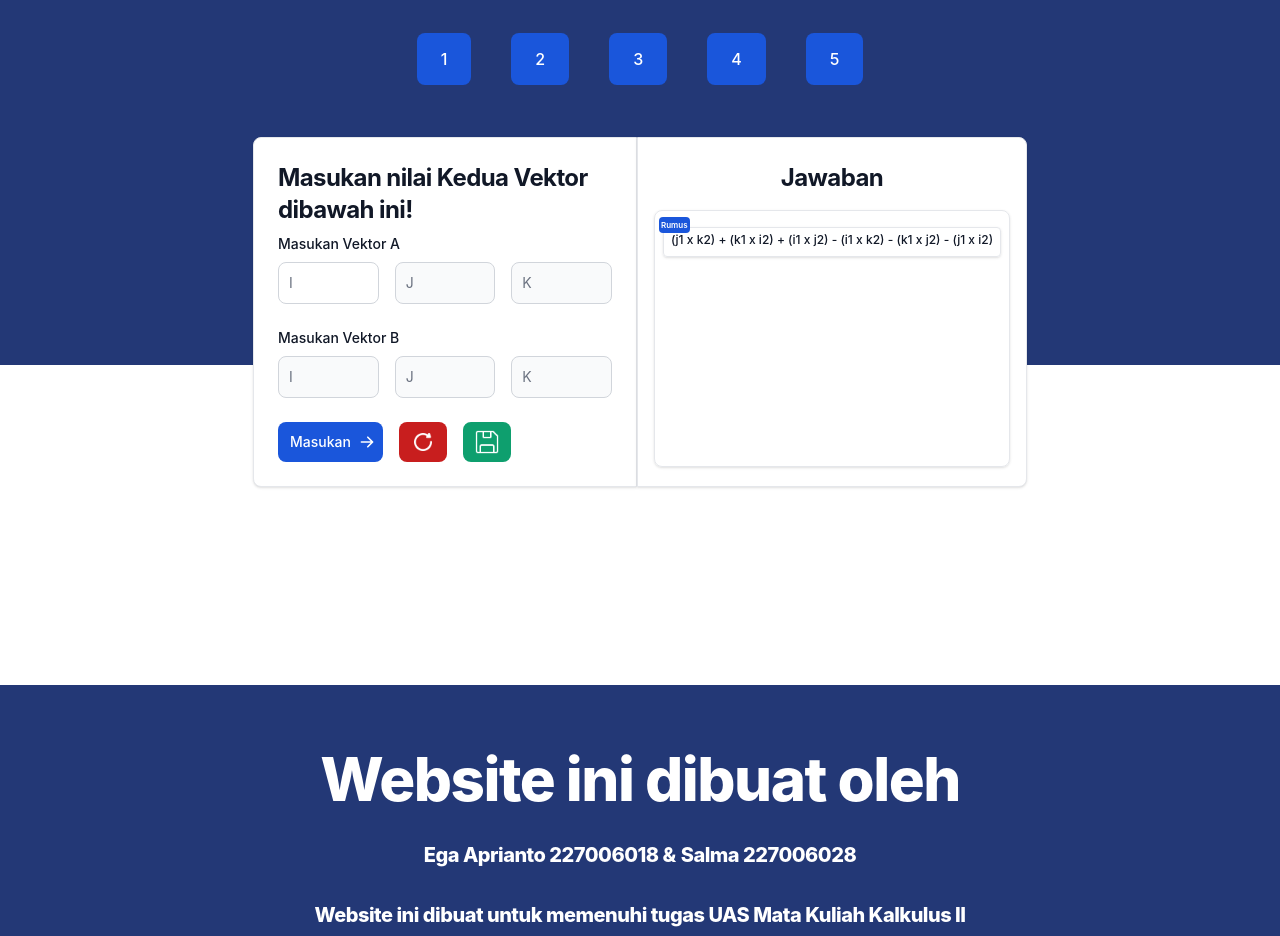
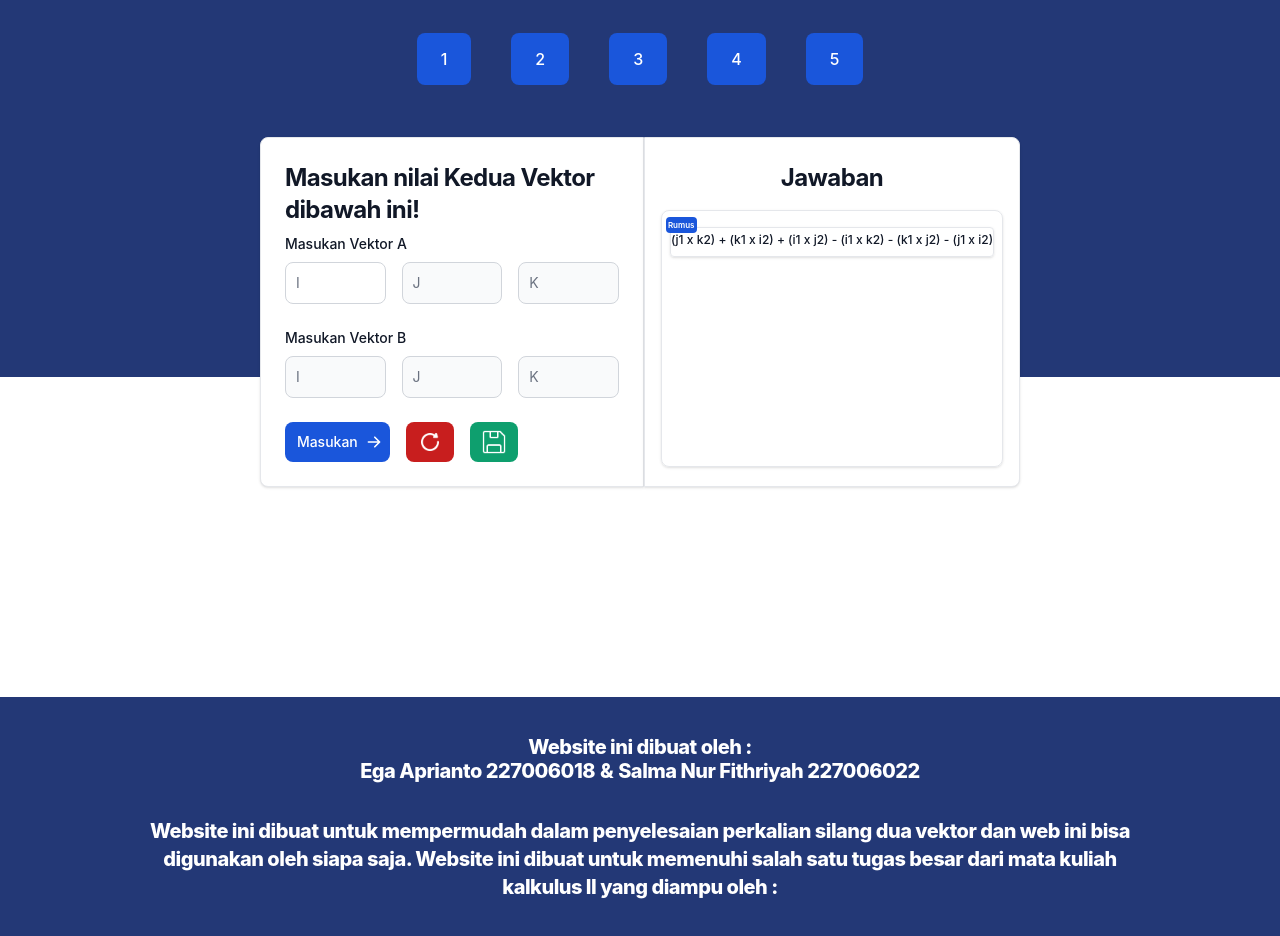
Before and after one commit to EgaAprianto/kalkulus, a React (Create React App) app: page / in a window 1280 px wide. Shown: the part 780-1716 px from the top of the page. Built offline with nearby package versions, Linux system fonts and the light colour scheme.

Commit message:
Tinggal benerin about sama kotak terus buat halaman saving

```diff
--- a/public/index.html
+++ b/public/index.html
@@ -24,7 +24,7 @@
       work correctly both with client-side routing and a non-root public URL.
       Learn how to configure a non-root public URL by running `npm run build`.
     -->
-    <title>React App</title>
+    <title>Crspro.</title>
   </head>
   <body>
     <noscript>You need to enable JavaScript to run this app.</noscript>
--- a/src/components/About.js
+++ b/src/components/About.js
@@ -4,20 +4,29 @@ import { Link } from "react-router-dom";
 const About = () => {
   return (
     <div class="mb-44 mt-80 bg-blue-900 dark:bg-gray-900">
-    <div class="max-w-screen-xl h-4/6 px-4 py-8 mx-auto lg:gap-8 xl:gap-0 lg:py-16 lg:grid-cols-12">
-    <div class="mr-auto place-self-center text-center lg:col-span-7">
-            <h1 class="max-w-full mb-8 text-4xl font-extrabold leading-none tracking-tight md:text-5xl xl:text-6xl text-white">
-              Website ini dibuat oleh
+    <div class="max-w-screen-xl h-4/6 px-4 py-8 mx-auto lg:gap-8 xl:gap-0 lg:py-10 lg:grid-cols-12">
+    <div class="place-self-center text-center lg:col-span-7">
+            <h1 class="max-w-full font-extrabold leading-none tracking-tight text-xl text-white">
+              Website ini dibuat oleh :
             </h1>
             <div className="flex flex-wrap justify-center">
 
-            <h1 className="max-w-full mb-8 text-4xl font-extrabold leading-none tracking-tight md:text-xl xl:text-xl text-white">Ega Aprianto 227006018 &</h1>
-
-            <h1 className="ml-[5px] max-w-full mb-8 text-4xl font-extrabold leading-none tracking-tight md:text-xl xl:text-xl text-white">Salma 227006028</h1>
+            <h1 className="max-w-full mb-8 font-extrabold leading-none tracking-tight md:text-xl xl:text-xl text-white">
+              Ega Aprianto 227006018
+            </h1>
+            <h1 className="mx-[5px] max-w-full mb-8 font-extrabold leading-none tracking-tight md:text-xl xl:text-xl text-white">
+              &
+            </h1>
+            <h1 className="max-w-full mb-8 font-extrabold leading-none tracking-tight md:text-xl xl:text-xl text-white">
+            Salma Nur Fithriyah 227006022
+            </h1>
+            <h1 className="max-w-[1000px] mb-8 font-extrabold leading-none tracking-tight md:text-xl xl:text-xl text-white">
+            Website ini dibuat untuk mempermudah dalam penyelesaian perkalian silang dua vektor dan web ini bisa digunakan oleh siapa saja. Website ini dibuat untuk memenuhi salah satu tugas besar dari mata kuliah kalkulus II yang diampu oleh :
+            </h1>
             </div>
-            <p class="max-w-full mb-8 text-4xl font-extrabold leading-none tracking-tight md:text-xl xl:text-xl text-white">
-              Website ini dibuat untuk memenuhi tugas UAS Mata Kuliah Kalkulus II
-            </p>
+            <h1 className="max-w-full mb-8 font-extrabold leading-none tracking-tight md:text-xl xl:text-xl text-white">
+            Euis Nur Fitriani Dewi, S.T., M.Kom
+            </h1>
           </div>
     </div>
 </div>
--- a/src/components/HeroSection.js
+++ b/src/components/HeroSection.js
@@ -190,8 +190,8 @@ const Hsection = () => {
           </div>
         </div>
       </section>
-      <div ref={bottomRef} class="relative mb-16 bg-blue-900 ">
-        <div className="sm:gap-10 flex flex-wrap items-stretch text-center mt-10 justify-center mb-6 m-auto w-10/12 relative overflow-x-auto">
+      <div ref={bottomRef} class="relative mb-16 bg-blue-900 md:h-[400px] h-[1000px]">
+        <div className="sm:gap-10 flex flex-wrap items-stretch text-center mt-10 justify-center mb-6 m-auto bg-blue-900 relative overflow-x-auto">
           <button
             type="button"
             class="mt-14 text-white bg-blue-700 hover:bg-blue-800 focus:ring-4 focus:outline-none focus:ring-blue-300 font-medium rounded-lg text-base px-6 py-3.5 text-center dark:bg-blue-600 dark:hover:bg-blue-700 dark:focus:ring-blue-800"
@@ -223,10 +223,10 @@ const Hsection = () => {
             5
           </button>
         </div>
-        <div class="flex justify-center static mx-auto m-auto max-w-screen-xl h-64">
-          <div className="absolute flex flex-wrap top-40">
-            <div class=" lg:mt-0 lg:col-span-5 lg:flex">
-              <div class="max-w-sm p-6 bg-white border border-gray-200 rounded-tl-lg rounded-bl-lg shadow dark:bg-gray-800 dark:border-gray-700">
+        <div class="flex justify-center static mx-auto m-auto">
+          <div className="absolute flex flex-wrap top-40 ">
+            <div class="lg:mt-0 lg:col-span-5 lg:flex lg:max-w-md sm:max-w-sm mx-auto">
+              <div class="md:max-w-[384px] h-[350px] p-6 bg-white border border-gray-200 md:rounded-tl-lg md:rounded-bl-lg shadow">
                 <div>
                   <h5 class="mb-2 text-2xl font-bold tracking-tight text-gray-900 dark:text-white">
                     Masukan nilai Kedua Vektor dibawah ini!
@@ -334,8 +334,8 @@ const Hsection = () => {
                 </div>
               </div>
             </div>
-            <div class="lg:mt-0 lg:col-span-5 lg:flex">
-              <div class="w-[390px] bg-white border border-gray-200 rounded-tr-lg rounded-br-lg shadow dark:bg-gray-800 dark:border-gray-700">
+            <div class="lg:mt-0 lg:col-span-5 lg:flex lg:max-w-md sm:max-w-md mx-auto">
+              <div class="md:max-w-[384px] h-[350px] bg-white border border-gray-200 md:rounded-tr-lg md:rounded-br-lg shadow">
                 <div>
                   <h5 class="mt-6 text-2xl font-bold tracking-tight text-gray-900 dark:text-white text-center">
                     Jawaban
--- a/src/components/NavigationBar.js
+++ b/src/components/NavigationBar.js
@@ -31,10 +31,14 @@ const NavigationBar = () => {
     </div>
     <Navbar.Collapse>
       <Navbar.Link>
-        Home
+        <button>
+          Home
+        </button>
       </Navbar.Link>
       <Navbar.Link>
-        About
+        <button>
+          About
+        </button>
       </Navbar.Link>
     </Navbar.Collapse>
   </Navbar>
```
